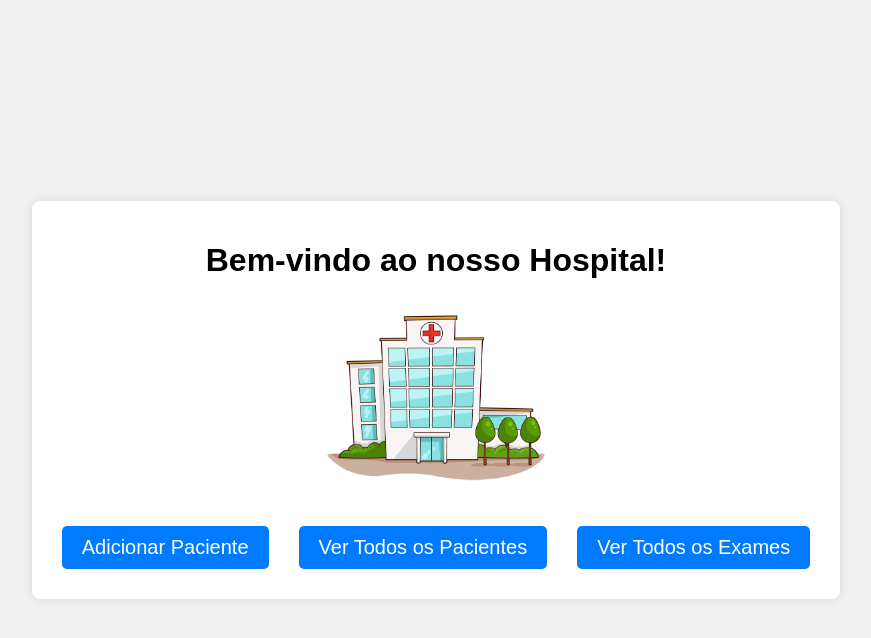
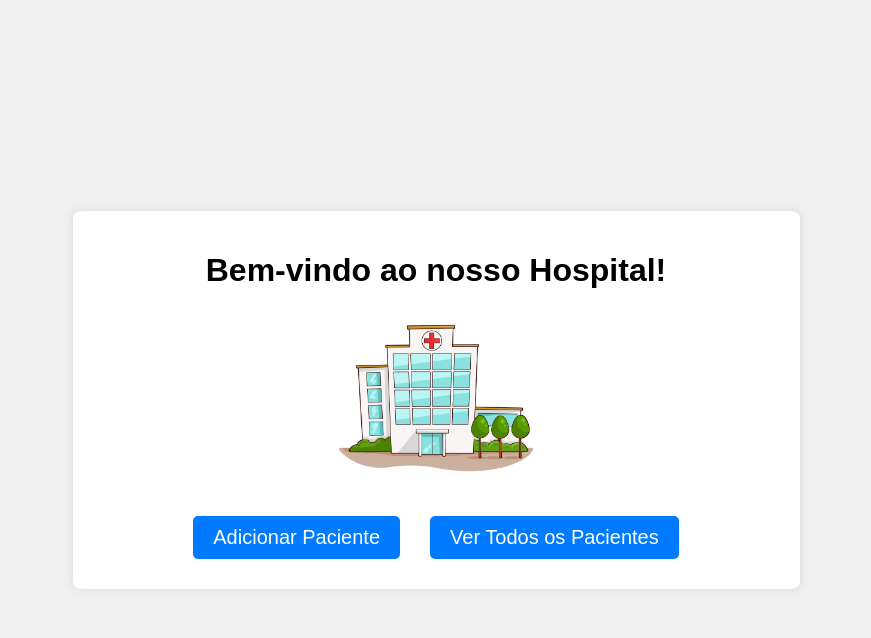
Before and after one commit to ddianaom/blockchain_exame, a Python web app: template Blood_exam_blockchain/templates/home.html in a window 1280 px wide. Shown: the top 638 px of the page, without its empty margins (204-1075 px from the left). Run offline with Jinja, Linux system fonts and the light colour scheme; the template is opened without the code that fills it, so the values that code supplies are empty.

Commit message:
Read all exams button deleted

```diff
--- a/Blood_exam_blockchain/templates/home.html
+++ b/Blood_exam_blockchain/templates/home.html
@@ -11,7 +11,6 @@
         <div class="button-container">
             <button class="button" onclick="window.location.href='api/patient'">Adicionar Paciente</button>
             <button class="button" onclick="window.location.href='api/patients'">Ver Todos os Pacientes</button>
-            <button class="button" onclick="window.location.href='api/patient/exams'">Ver Todos os Exames</button>
         </div>
     </div>
 </body>
--- a/blood_test_blockchain_api/app.py
+++ b/blood_test_blockchain_api/app.py
@@ -62,8 +62,6 @@ def create_patient():
     patient_id = request.json.get('patient_id')
     patient_name = request.json.get('patient_name')
     patient_blood_type = request.json.get('patient_blood_type')
-
-    # TODO: Adicionar verificação se usuário já existe
 
     # Cria o JSON do usuário
     patient_json = create_user_json(patient_id, patient_name, patient_blood_type)
```
